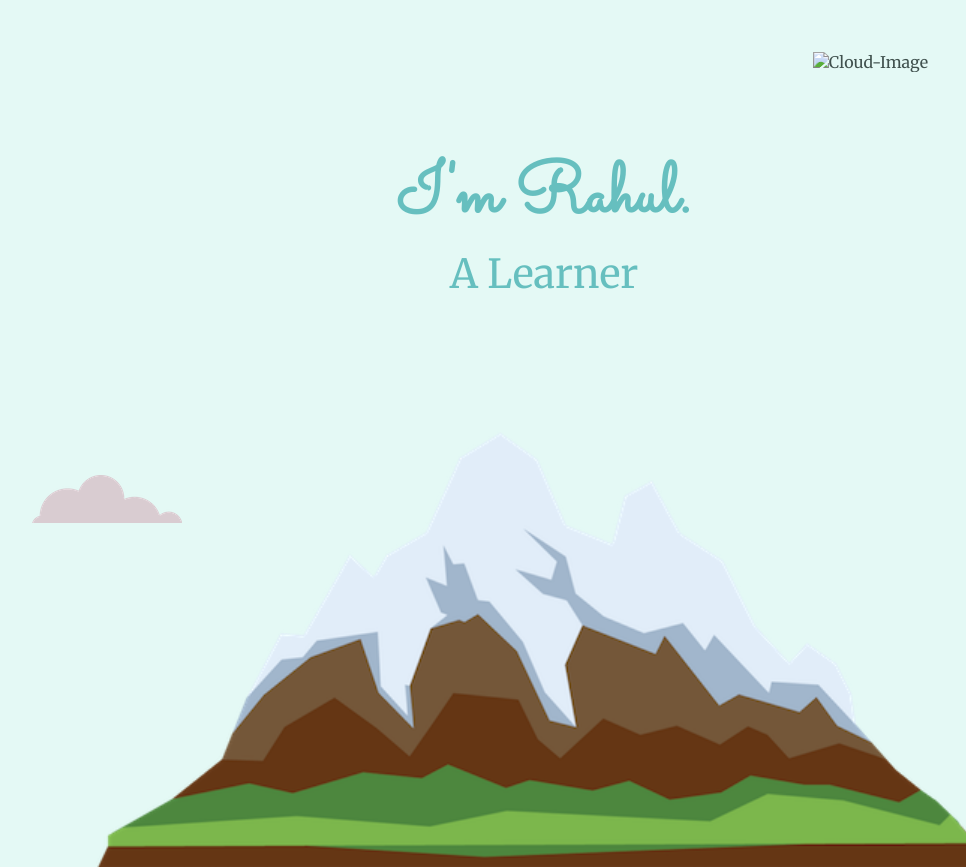
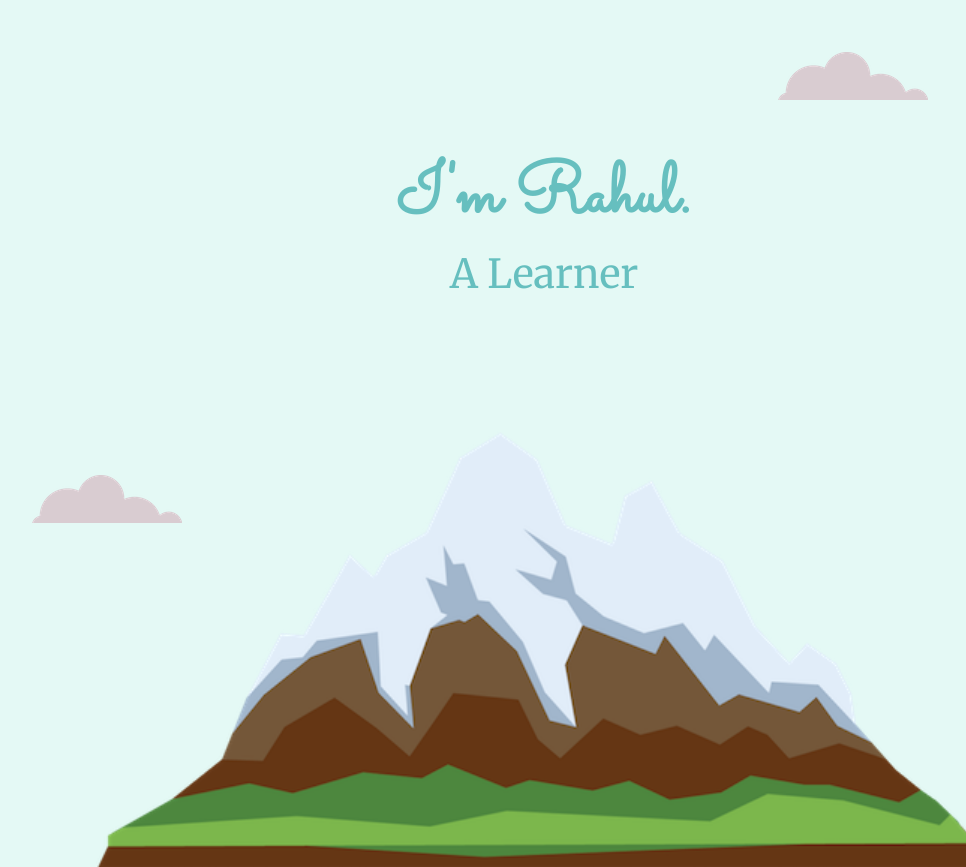
Before and after one commit to RahulMardia/Mysite, a plain HTML site: page index.html in a window 1280 px wide. Shown: the top 867 px of the page, without its empty margins (96-1062 px from the left). Drawn offline with Linux system fonts and the light colour scheme.

Commit message:
Update index.html

```diff
--- a/index.html
+++ b/index.html
@@ -20,7 +20,7 @@
 
 <body>
     <div class="top-container">
-        <img class="top-cloud" src="/CSS-MySite/images/cloud.png" alt="Cloud-Image">
+        <img class="top-cloud" src="images/cloud.png" alt="Cloud-Image">
         <h1>I'm Rahul.</h1>
         <h2>A Learner</h2>
 
```
